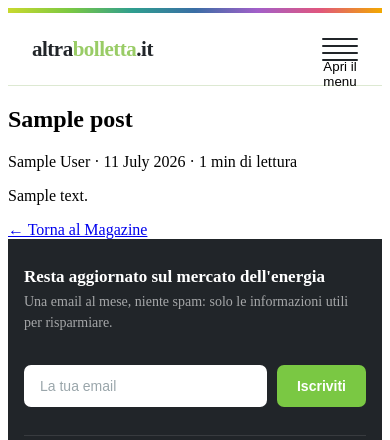
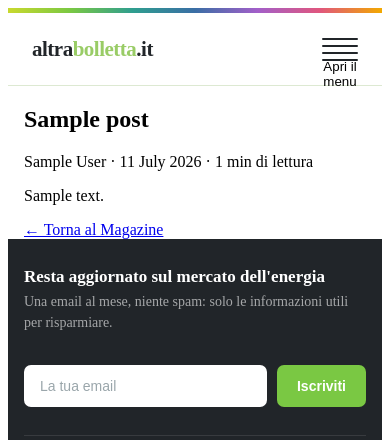
Before and after one commit to clazoc/wordpress, a WordPress theme: template wp-content/themes/comparatore-theme/single.php in a window 390 px wide. Shown: the top 440 px of the page. Run offline with PHP 8.4 and a stand-in for WordPress, Linux system fonts and the light colour scheme; the site name, menu and one post (Sample post) are stand-ins, and other content is empty.

Commit message:
Articoli: rimuovi padding laterale proprio, usa .wrap globale
Co-Authored-By: Claude Sonnet 4.6 <noreply@anthropic.com>
Claude-Session: https://claude.ai/code/session_01TgaduJ8rspwRiU12Pqs7sb

```diff
--- a/wp-content/themes/comparatore-theme/assets/css/content.css
+++ b/wp-content/themes/comparatore-theme/assets/css/content.css
@@ -187,7 +187,7 @@
 .ab-article-wrap {
 	max-width: 860px;
 	margin: 0 auto;
-	padding: 48px 48px 72px;
+	padding: 48px 0 72px;
 }
 
 /* ---- Responsive ---- */
@@ -197,7 +197,7 @@
 	.entry-content p,
 	.entry-content li { font-size: 15px; }
 	.ab-article-header h1 { font-size: 26px; }
-	.ab-article-wrap { padding: 28px 16px 48px; }
+	.ab-article-wrap { padding: 28px 0 48px; }
 	.ab-page-wrap { padding-top: 28px; padding-bottom: 48px; }
 	.entry-content table { display: block; overflow-x: auto; }
 }
--- a/wp-content/themes/comparatore-theme/single.php
+++ b/wp-content/themes/comparatore-theme/single.php
@@ -10,7 +10,7 @@ get_header();
 ?>
 
 <div class="ab-article-outer">
-	<div class="ab-article-wrap">
+	<div class="wrap ab-article-wrap">
 		<?php while ( have_posts() ) : the_post(); ?>
 
 		<article id="post-<?php the_ID(); ?>" <?php post_class(); ?>>
```
